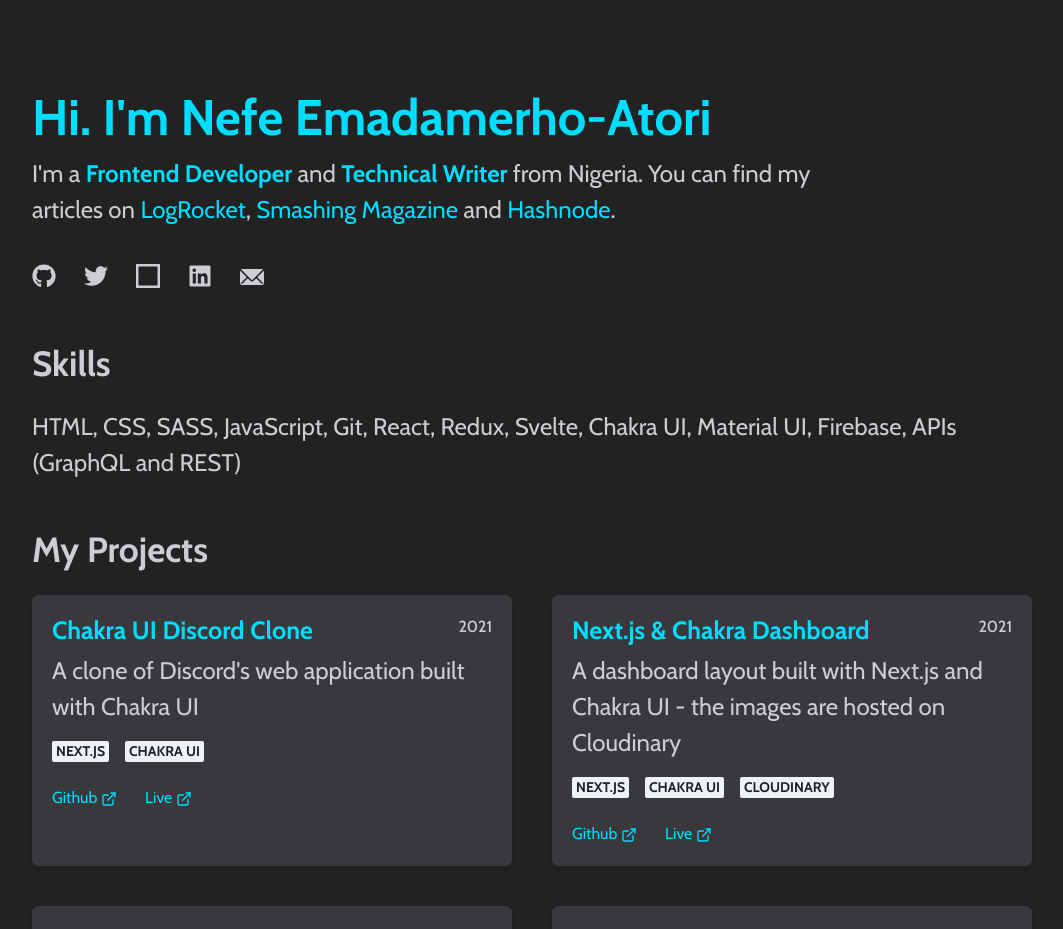
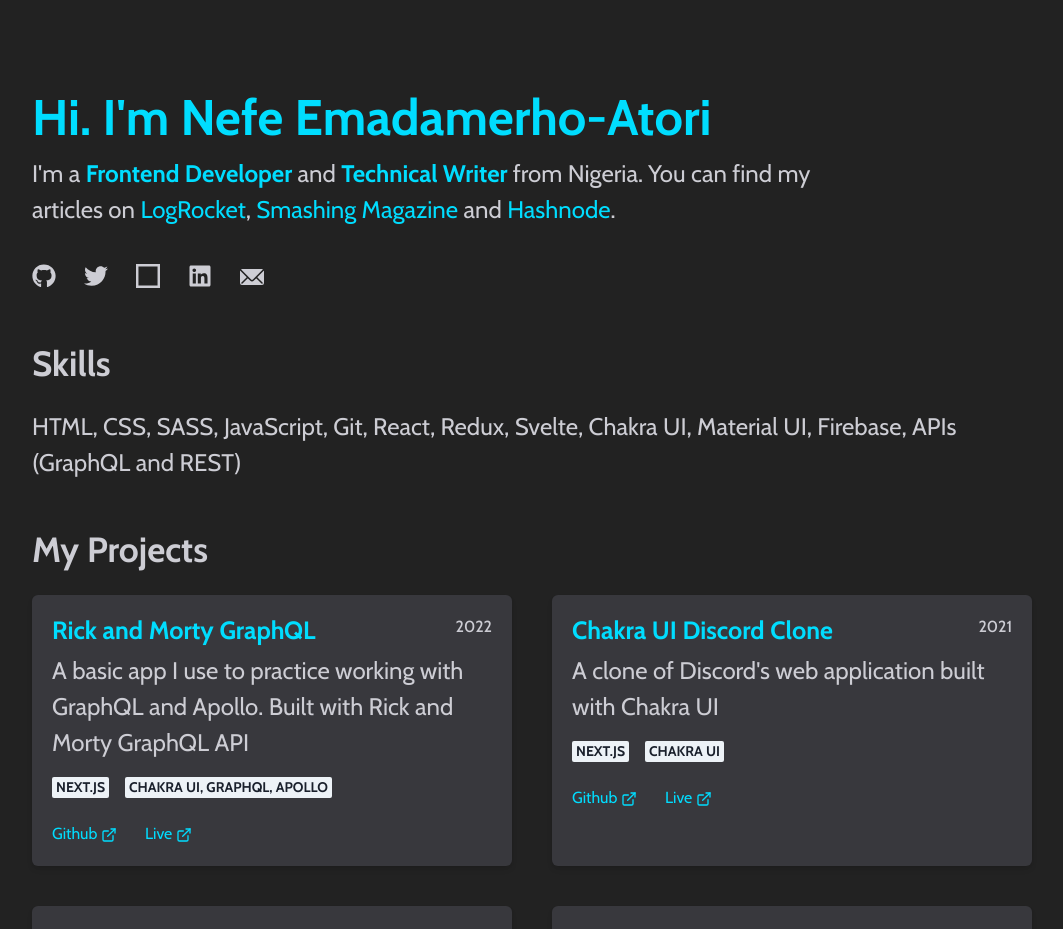
Before and after one commit to nefejames/my-portfolio-v3, a Next.js app: page / in a window 1280 px wide. Shown: the top 929 px of the page, without its empty margins (108-1171 px from the left). Built offline with nearby package versions, Linux system fonts and the light colour scheme.

Commit message:
updating projects

```diff
--- a/data/projectsData.js
+++ b/data/projectsData.js
@@ -1,4 +1,13 @@
 const projectsData = [
+  {
+    title: "Rick and Morty GraphQL",
+    details:
+      "A basic app I use to practice working with GraphQL and Apollo. Built with Rick and Morty GraphQL API",
+    tags: ["Next.js", "Chakra UI, GraphQL, Apollo"],
+    year: "2022",
+    liveUrl: "https://rick-and-morty-graphql-wine.vercel.app",
+    githubUrl: "https://github.com/nefejames/rick-and-morty-graphql",
+  },
   {
     title: "Chakra UI Discord Clone",
     details: "A clone of Discord's web application built with Chakra UI",
```
